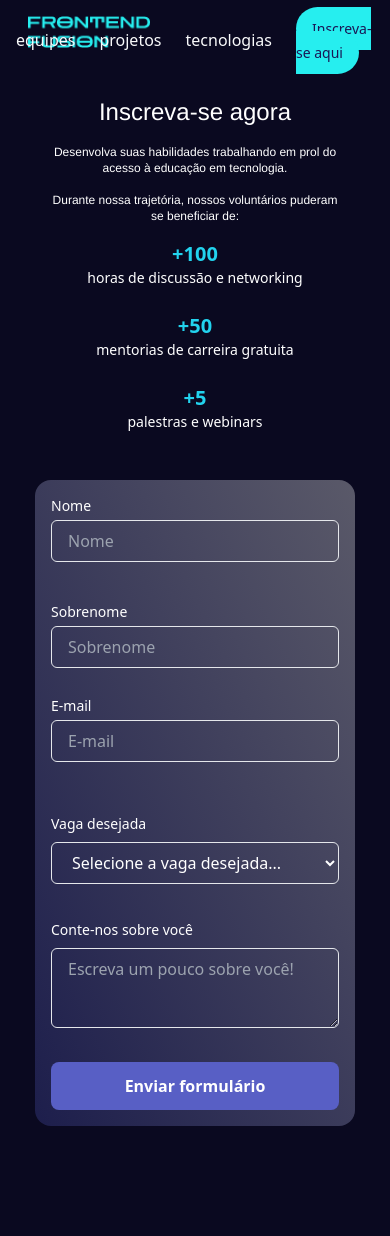
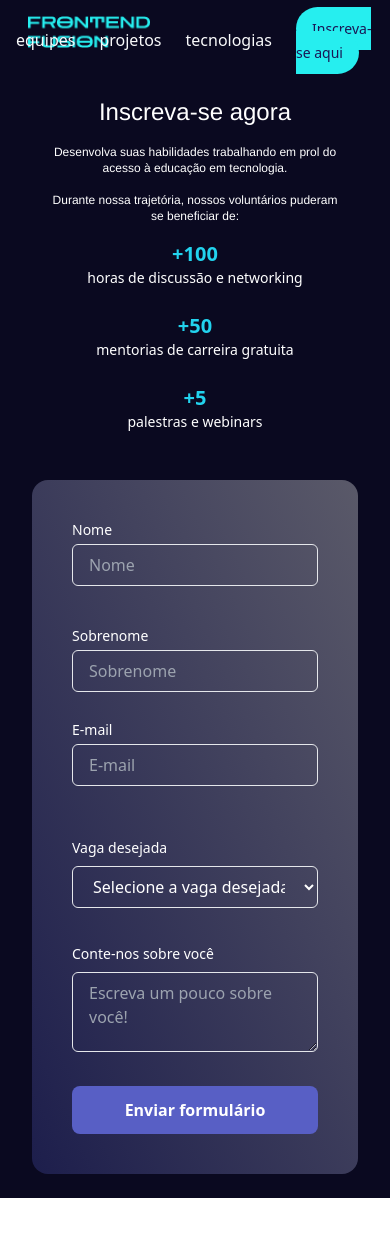
Before and after one commit to Projeto-FrontEnd-Fusion/vingadores-portifolio-colaborativo_, a React (Vite) app: page / in a window 390 px wide. Shown: the top 1236 px of the page. After the commit the page ends 1198 px from the top, so only its background shows below. Built offline with nearby package versions, Linux system fonts and the light colour scheme.

Commit message:
refactor: substitui tags genéricas por tags semânticas

```diff
--- a/src/components/Forms/Forms.tsx
+++ b/src/components/Forms/Forms.tsx
@@ -15,13 +15,13 @@ const Forms = () => {
 
   return (
     <FormProvider {...methods}>
-      <div className="flex justify-end items-start h-screen">
-      <form
-        className="w-full max-w-xs sm:max-w-md md:max-w-lg p-4 md:p-10 gap-3 flex flex-col bg-gradient-to-tr from-[#646DF036] to-[#FCFCFD54] rounded-2xl mt-4 mx-auto"
-        id="formulario"
-        onSubmit={handleSubmit(onSubmit)}
-      >
-          <div className="flex flex-wrap gap-6">
+      <div className="flex flex-1 justify-end">
+        <form
+          className="flex flex-col p-10 gap-3 bg-gradient-to-tr from-[#646DF036] to-[#FCFCFD54] rounded-2xl mt-4"
+          id="formulario"
+          onSubmit={handleSubmit(onSubmit)}
+        >
+          <div className="flex flex-wrap gap-6 flex-col lg:flex-row">
             <Input
               label="Nome"
               type="text"
--- a/src/components/Input/Input.tsx
+++ b/src/components/Input/Input.tsx
@@ -12,7 +12,7 @@ const Input = ({ id, placeholder, label, error, ...props }: InputProps) => {
   const { register } = useFormContext();
 
   return (
-    <div className="w-full mb-4 md:flex-1">
+    <div className="flex-1 mb-4">
       <label
         htmlFor={id}
         className="block text-white text-sm font-medium mb-1">
```
